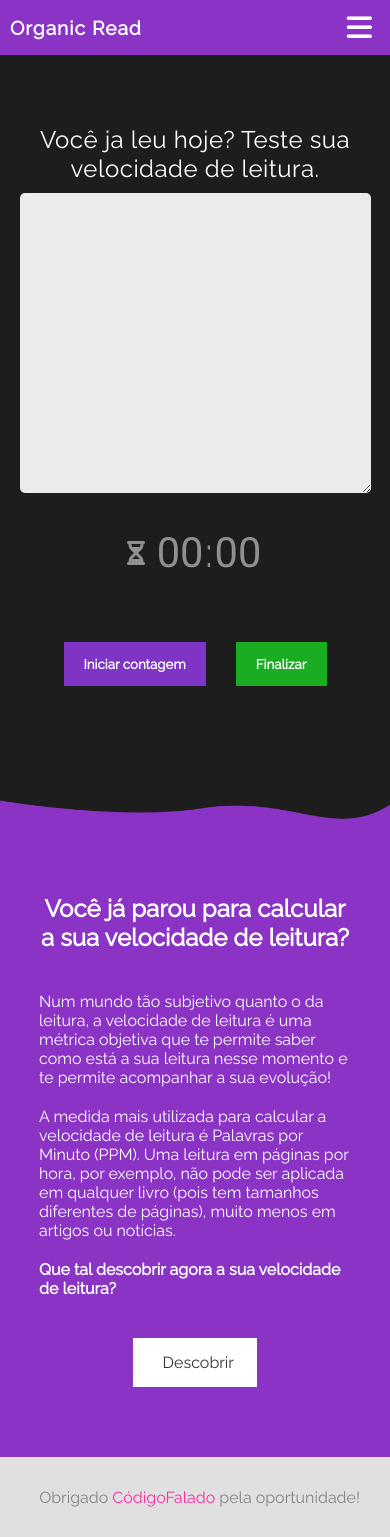
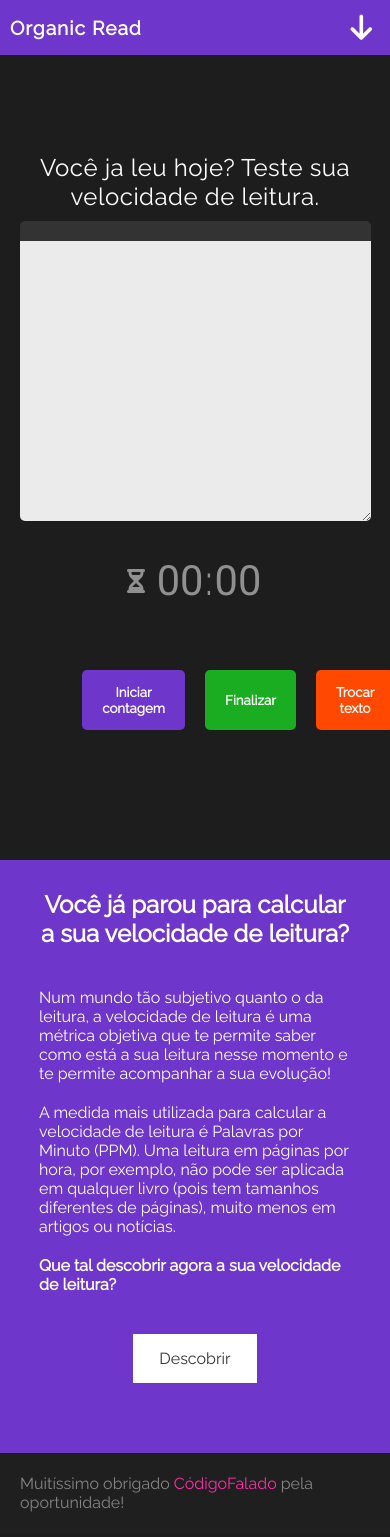
Before and after one commit to codigofalado/desafio333, a React (Create React App) app in the folder 2020-Janeiro-Leitura-Organica/leoelias023/: page / in a window 390 px wide. Built offline with nearby package versions, Linux system fonts and the light colour scheme; no server answers.

Commit message:
Ajustes mobile, add button replace text

```diff
--- a/2020-Janeiro-Leitura-Organica/leoelias023/src/components/Contador/style.css
+++ b/2020-Janeiro-Leitura-Organica/leoelias023/src/components/Contador/style.css
@@ -33,7 +33,6 @@
 }
 
 .btn-pause {
-    margin-left: 30px;
     background-color: rgb(26, 173, 34);
 }
 
--- a/2020-Janeiro-Leitura-Organica/leoelias023/src/components/Header/index.js
+++ b/2020-Janeiro-Leitura-Organica/leoelias023/src/components/Header/index.js
@@ -25,7 +25,7 @@ function Header() {
             <div className="header-full">
                 <h1 className="title-header">Organic Read</h1>
                 <div className="cube-icon" onClick={openMenu}>
-                    <i id="icon-nav" className="fas fa-bars icon-nav"></i>
+                    <i id="icon-nav" className="fas fa-arrow-down icon-nav"></i>
                 </div>
             </div>
             <div id="header-mobile" className="header-mobile list-nav">
--- a/2020-Janeiro-Leitura-Organica/leoelias023/src/components/Header/style.css
+++ b/2020-Janeiro-Leitura-Organica/leoelias023/src/components/Header/style.css
@@ -6,7 +6,7 @@
     align-items: center;
     padding: 10px;
     color: #fff;
-    background-color: rgb(139, 51, 197);
+    background-color: #6E36CA;
     z-index: 1;
 }
 
@@ -24,9 +24,6 @@ body {
     transition: transform 0.2s;
 }
 
-.cube-icon:hover {
-    transform: rotateZ(90deg);
-}
 
 .title-header {
     letter-spacing: 1px;
@@ -36,15 +33,16 @@ body {
 .header-mobile {
     overflow: hidden;
     height: 0px;
+    margin-top: -2px;
     transition: height 1s;
-    background-color: rgb(139, 51, 197);
+    background-color: #6E36CA;
     display: flex;
     flex-direction: column;
     align-items: center;
 }
 
 .list-nav  a{
-    color: rgb(139, 51, 197);
+    color: #6E36CA;
 }
 .list-nav a {
     transition: width 0.2s;
--- a/2020-Janeiro-Leitura-Organica/leoelias023/src/global.css
+++ b/2020-Janeiro-Leitura-Organica/leoelias023/src/global.css
@@ -2,10 +2,11 @@ button {
     transition: transform 0.2s;
     padding: 14px 20px;
     font-weight: 800;
-    background-color: rgb(127, 52, 197);
+    background-color: #6E36CA;
     border: none;
     color: #fff;
     cursor: pointer;
+    border-radius: 5px;
 }
 
 button:hover {
--- a/2020-Janeiro-Leitura-Organica/leoelias023/src/pages/Footer/index.js
+++ b/2020-Janeiro-Leitura-Organica/leoelias023/src/pages/Footer/index.js
@@ -5,7 +5,7 @@ import './style.css';
 function Footer() {
     return(
         <footer className="footer-full">
-            <span>Obrigado <span className="codigo-falado">CódigoFalado</span> pela oportunidade!</span>
+            <span>Muitíssimo obrigado <a className="codigo-falado" href="http://github.com/codigofalado">CódigoFalado</a> pela oportunidade!</span>
         </footer>
     );
 }
--- a/2020-Janeiro-Leitura-Organica/leoelias023/src/pages/Footer/style.css
+++ b/2020-Janeiro-Leitura-Organica/leoelias023/src/pages/Footer/style.css
@@ -5,9 +5,17 @@
     justify-content: flex-end;
     padding-right: 30px;
     color: rgb(133, 133, 133);
-    background-color: rgb(224, 224, 224);
+    background-color: rgb(31, 31, 31);
 }
 
 .codigo-falado {
     color: rgb(255, 45, 168);
 }
+
+
+@media (max-width: 500px) {
+    .footer-full {
+        justify-content: center;
+        padding: 20px;
+    }
+}
--- a/2020-Janeiro-Leitura-Organica/leoelias023/src/pages/main/index.js
+++ b/2020-Janeiro-Leitura-Organica/leoelias023/src/pages/main/index.js
@@ -9,23 +9,43 @@ import Contador from '../../components/Contador/index';
 function MainContent() {
     const [textUser, setTextUser] = useState("");
 
-    async function randomApi() {
+    const randomApi = async () => {
         const resp = await api.get('/lorem/p-1/1-650');
         const text = resp.data.text_out;
-        setTextUser(text.replace('<p>' , '').replace('</p>' , ''));
+        if(seconds === 0 && minutes === 0) {
+            setTextUser(text.replace('<p>' , '').replace('</p>' , ''));
+        }
     }
 
-    useEffect(() => {
+    function switchText() {
+        const warning = document.getElementById('section-warning');
+        if(seconds === 0 && minutes === 0) {
+            randomApi();
+        } else {
+            warning.innerHTML = "<div class='warning-item'><div class='cube-color'></div><span>Aviso: Não é possivel alterar o texto durante o teste</span></div>"
+        }
+    }
+
+    function apiOneReload() {
         randomApi();
-    } , [])
+    }
+
+    window.addEventListener('load', apiOneReload);
+
+    var arrayPalavras = textUser.split(' ');
 
     const [isOn, setIsOn] = useState(false);
     const [seconds, setSeconds] = useState(0);
     const [minutes, setMinutes] = useState(0);
     const [ppm, setPpm] = useState(0);
+    const [statusPpm, setStatusPpm] = useState({
+        status: '',
+        desc: '',
+        ajuda: ''
+    });
 
     function viraAmpulheta() {
-        if(isOn === true && textUser.length > 300) {
+        if(isOn === true && arrayPalavras.length > 200) {
             document.getElementById('hourglass-icon').classList.add('animationAmpulheta');
         } else {
             document.getElementById('hourglass-icon').classList.remove('animationAmpulheta');
@@ -36,11 +56,12 @@ function MainContent() {
 
     function incrementTime() {
         const warning = document.getElementById('section-warning');
-        warning.innerHTML = " ";
-        if(isOn === true && textUser.length > 300 && seconds < 59) {
+        if(isOn === true && arrayPalavras.length > 200 && seconds < 59) {
             setSeconds(seconds + 1);
-        } else if(isOn === true && textUser.length < 300) {
-            warning.innerHTML = "<div class='warning-item'><div class='cube-color'></div><span>Aviso: O texto deve ter no mínimo 300 caracteres</span></div>"
+        } else if(isOn === true && arrayPalavras.length < 300) {
+            warning.innerHTML = "<div class='warning-item'><div class='cube-color'></div><span>Aviso: O texto deve ter no mínimo 300 palavras</span></div>"
+            // Update
+            setIsOn(false);
         }
         if(seconds === 59) {
             setSeconds(0);
@@ -58,7 +79,7 @@ function MainContent() {
 
     function pauseTime(e) {
         const warning = document.getElementById('section-warning');
-        if (seconds !== 0 && textUser.length > 300) {
+        if (seconds !== 0 && arrayPalavras.length > 200) {
             setIsOn(false);
             const test = document.getElementById("contentBefore");
             test.classList.add('closedTime');
@@ -68,10 +89,16 @@ function MainContent() {
                 const palavras = textUser.split(" ");
                 const tempo = minutes + (seconds/60);
                 setPpm(palavras.length/tempo);
+            // Level of the ppm
+                // https://renatoalves.com.br/blog/qual-e-a-velocidade-de-leitura-ideal-descubra-agora/
+                // 50 ruim
+                // 150 bom
+                // 600 excelente
+
             warning.innerHTML += " ";
         }
-        else if(textUser.length < 300){
-            warning.innerHTML = "<div class='warning-item'><div class='cube-color'></div><span>Aviso: O texto deve ter no mínimo 300 caracteres</span></div>"
+        else if(textUser.length < 200){
+            warning.innerHTML = "<div class='warning-item'><div class='cube-color'></div><span>Aviso: O texto deve ter no mínimo 300 palavras</span></div>"
         }
         else if(seconds === 0) {
             warning.innerHTML = "<div class='warning-item'><div class='cube-color'></div><span>Aviso: O contador deve ser inicializado!</span></div>"
@@ -80,12 +107,37 @@ function MainContent() {
 
     function validationText(e) {
         setTextUser(e.target.value);
-        if (textUser.length > 300) {
+        if (textUser.length > 200) {
             e.target.style.borderColor = "#5bcc35";
         } else {
             e.target.style.borderColor = "rgb(216, 106, 42)";
         }
     }
+
+    useEffect( () => {
+        if(ppm <= 50) {
+            setStatusPpm({
+                status: 'Recêm alfabetizado',
+                desc: 'Esse é o nível de leitores recem alfabetizados, caso você não seja precisas melhorar em sua velocidade de leitura!',
+                ajuda: 'Acesse o curso para saber mais'
+            })
+        } else if(ppm > 50 && ppm <= 150) {
+            setStatusPpm({
+                status: 'Bom',
+                desc: 'Esse é o nível dentro do padrão global de leitores, você é um intermediario.'
+            })
+        } else if(ppm > 150 && ppm <= 600) {
+            setStatusPpm({
+                status: 'Excelente',
+                desc: 'Você esta na categoria dos leitores dinâmicos, ou seja, estudantes e profissionais que conseguem obter alta performance nas atividades que exigem leitura.'
+            })
+        } else {
+            setStatusPpm({
+                status: 'Sobrenatural',
+                desc: 'Que isso?! Tudo isso? Parabéns',
+            })
+        }
+    }, [ppm]);
 
     return (
         <>
@@ -105,21 +157,27 @@ function MainContent() {
                     <div className="btn-section">
                         <button onClick={() => {
                             setIsOn(true);
-                        }} className="btn-inicio">Iniciar contagem</button>
-                        <button onClick={pauseTime} className="btn-pause">Finalizar</button>
+                        }} className="btn-inicio btn-pool">Iniciar contagem</button>
+                        <button onClick={() => {
+                            pauseTime();
+                        }} className="btn-pause btn-pool">Finalizar</button>
+                        <button onClick={() => {
+                            switchText();
+                        }} className="btn-switch-text btn-pool">Trocar texto</button>
                     </div>
                     <span id="error-msg"></span>
                 </div>
             </div>
             <div id="contentAfter">
                 <i className="fas fa-smile-beam health-reading health-color"></i>
-                    <h4 className="health-title">Parabéns sua velocidade de leitura é: <span className="health-color">{ppm.toFixed(2)}</span>!</h4>
+                    <h4 className="health-title">Parabéns sua velocidade de leitura é: <span className="health-color">{statusPpm.status}</span>!</h4>
                 <span className="desc">
+                    {statusPpm.desc}<br />
                     Quer saber mais sobre leitura orgânica e melhorar suas skills de
                     produtividade em leitura?
                 </span>
                 <div className="central-button">
-                    <a className="btn-acesso" href="https://www.leituraorganica.com.br/">Acessar agora</a>
+                    <a className="btn-acesso" href="https://www.leituraorganica.com.br/">Saber mais agora</a>
                     <a className="btn-acesso remake-btn" href="/">Refazer teste</a>
                 </div>
             </div>
--- a/2020-Janeiro-Leitura-Organica/leoelias023/src/pages/main/style.css
+++ b/2020-Janeiro-Leitura-Organica/leoelias023/src/pages/main/style.css
@@ -4,24 +4,25 @@
     height: 300px;
     background-color: #ebebeb;
     font-size: 1.1em;
-    padding: 10px;
+    padding: 20px 20px;
     border-radius: 5px;
     border: none;
+    transition: border 0.2s;
+    border-top: 20px solid rgb(51, 51, 51);
+    letter-spacing: 0.2px;
 }
 
 ::-webkit-scrollbar {
-    width: 12px;
+    width: 11px;
     cursor: pointer;
 }
 
 ::-webkit-scrollbar-track {
-    background-color: rgb(80, 80, 80);
-    border-radius: 3px;
+    background-color: rgba(228, 228, 228, 0.548);
 }
 
 ::-webkit-scrollbar-thumb {
-    background-color: rgb(183, 0, 255);
-    border-radius: 10px;
+    background-color: rgba(255, 107, 21, 0.747);
 }
 
 .textWord:focus {
@@ -29,9 +30,10 @@
 }
 
 .blockCode {
+    transition: opacity 1s,height 1s, padding 1s;
     margin-top: 50px;
     width: 100%;
-    height: 659px;
+    padding: 30px 0px 130px 0px;
     display: flex;
     flex-direction: column;
     transition: opacity .2s, height 1s;
@@ -82,11 +84,14 @@
     display: flex;
     flex-direction: column;
     align-items: center;
+    width: 70%;
 }
 
 .closedTime {
     opacity: 0;
     height: 0px;
+    padding: 0px !important;
+    margin-top: 0px;
 }
 
 #contentAfter {
@@ -99,6 +104,14 @@
     justify-content: center;
     align-items: center;
     margin: 20px 10%;
+    animation: surgir 1s;
+    padding: 30px 0px 130px 0px;
+}
+
+@keyframes surgir {
+    0% {
+        transform: translateY(100%)
+    }
 }
 
 .health-reading {
@@ -119,9 +132,16 @@
     text-align: center;
 }
 
+.btn-section {
+    width: 90%;
+    display: flex;
+    flex-direction: row;
+    justify-content: space-evenly;
+}
+
 .btn-acesso {
     margin-top: 30px;
-    background-color: rebeccapurple;
+    background-color: #6E36CA;
     padding: 12px 20px;
     border-radius: 30px;
     color: #fff;
@@ -135,7 +155,7 @@
 .central-button {
     display: flex;
     flex-direction: row;
-    justify-content: space-between;
+    justify-content: space-evenly;
     width: 80%;
 }
 
@@ -158,3 +178,12 @@
         transform: rotateZ(0deg);
     }
 }
+
+.btn-switch-text {
+    background-color: rgb(255, 72, 0);
+}
+
+
+.btn-pool {
+    margin: 0px 10px;
+}
--- a/2020-Janeiro-Leitura-Organica/leoelias023/src/pages/sobre/style.css
+++ b/2020-Janeiro-Leitura-Organica/leoelias023/src/pages/sobre/style.css
@@ -1,9 +1,10 @@
 .sobre-full {
     height: auto;
-    background-color: rgb(139, 51, 197);
+    background-color: #6E36CA;
     padding-bottom: 40px;
     color: #fff;
     width: 100%;
+    z-index: 1000;
 }
 
 .sobre-margin {
@@ -24,8 +25,7 @@
 .ondas {
     width: 100%;
     background-size: 100% 50%;
-    height: 200px;
-    background-image: url('../../images/onda.png');
+    height: 100px;
 }
 
 .sobre-margin p {
@@ -35,7 +35,7 @@
 .btn-discover {
     background-color: rgb(255, 255, 255);
     margin-top: 40px;
-    padding: 15px 30px;
+    padding: 15px 0px;
     text-align: center;
     color: #333;
     transition: width .2s;
--- a/2020-Janeiro-Leitura-Organica/leoelias023/src/reset.css
+++ b/2020-Janeiro-Leitura-Organica/leoelias023/src/reset.css
@@ -9,6 +9,5 @@
 }
 
 html,body,#root {
-    height: 100%;
     color: #333;
 }
```
